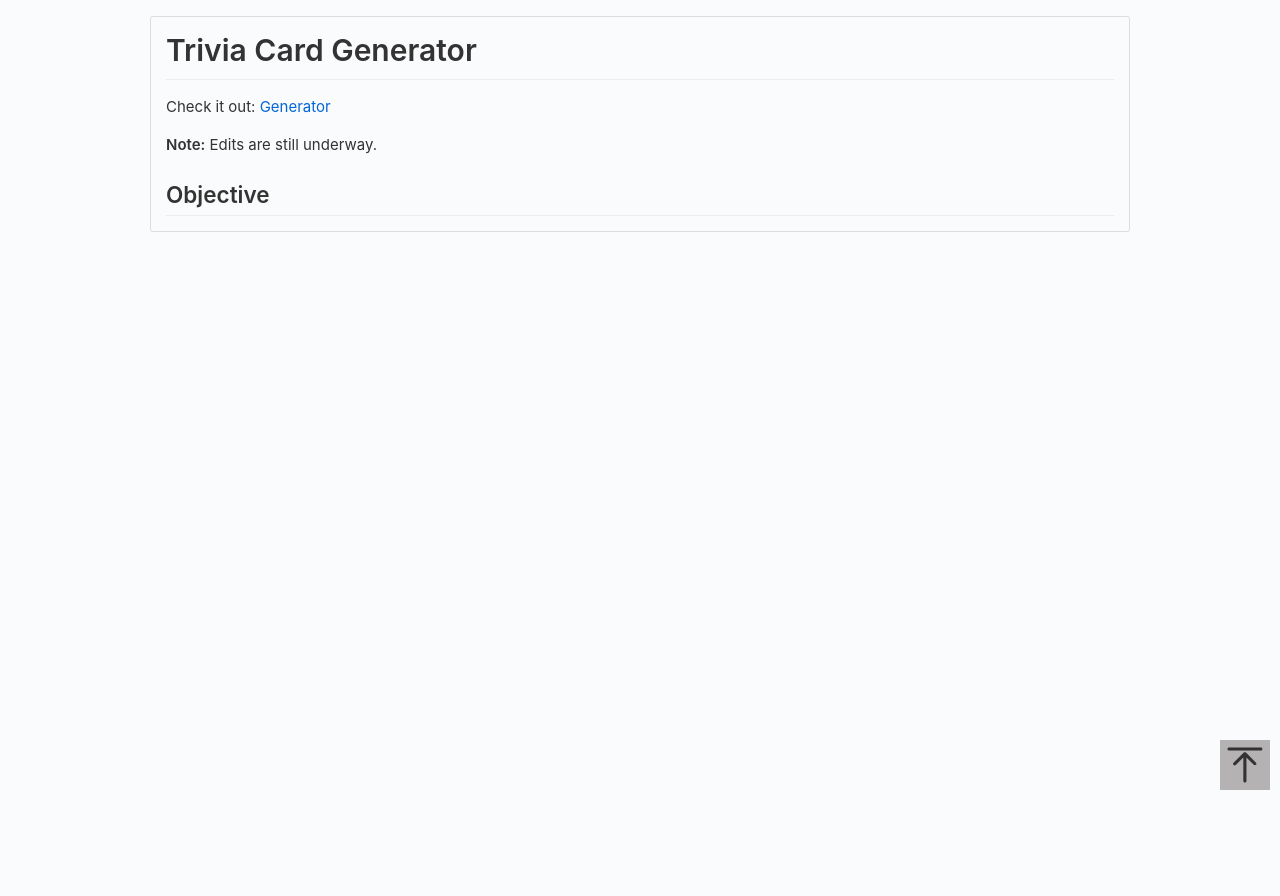
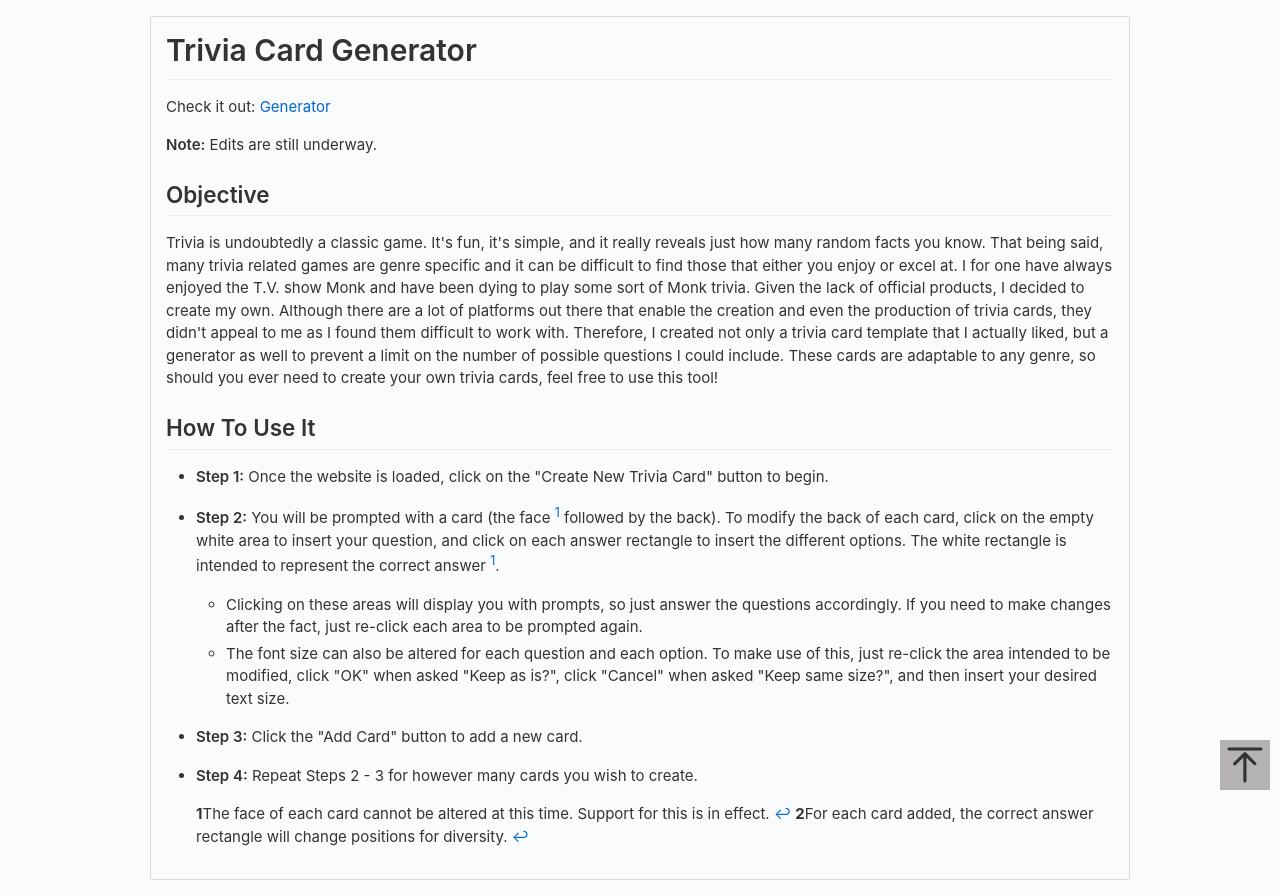
Before and after one commit to grem1ly/trivia_card_generator, a plain HTML site: page README.html in a window 1280 px wide. Before the commit the page ends 800 px from the top, so only its background shows below. Drawn offline with Linux system fonts and the light colour scheme.

Commit message:
update files

```diff
--- a/README.html
+++ b/README.html
@@ -25,6 +25,24 @@
 <p>Check it out: <a href="https://grem1ly.github.io/trivia_card_generator/">Generator</a></p>
 <p><strong>Note:</strong> Edits are still underway.</p>
 <h2 id="objective">Objective</h2>
+<p>Trivia is undoubtedly a classic game. It&apos;s fun, it&apos;s simple, and it really reveals just how many random facts you know. That being said, many trivia related games are genre specific and it can be difficult to find those that either you enjoy or excel at. I for one have always enjoyed the T.V. show Monk and have been dying to play some sort of Monk trivia. Given the lack of official products, I decided to create my own. Although there are a lot of platforms out there that enable the creation and even the production of trivia cards, they didn&apos;t appeal to me as I found them difficult to work with. Therefore, I created not only a trivia card template that I actually liked, but a generator as well to prevent a limit on the number of possible questions I could include. These cards are adaptable to any genre, so should you ever need to create your own trivia cards, feel free to use this tool!</p>
+<h2 id="how-to-use-it">How To Use It</h2>
+<ul>
+<li><p><strong>Step 1:</strong> Once the website is loaded, click on the &quot;Create New Trivia Card&quot; button to begin.</p>
+</li>
+<li><p><strong>Step 2:</strong> You will be prompted with a card (the face <sup id="ref1"><a href="#foot1">1</a></sup> followed by the back). To modify the back of each card, click on the empty white area to insert your question, and click on each answer rectangle to insert the different options. The white rectangle is intended to represent the correct answer <sup id="ref2"><a href="#foot2">1</a></sup>.</p>
+<ul>
+<li>Clicking on these areas will display you with prompts, so just answer the questions accordingly. If you need to make changes after the fact, just re-click each area to be prompted again.</li>
+<li>The font size can also be altered for each question and each option. To make use of this, just re-click the area intended to be modified, click &quot;OK&quot; when asked &quot;Keep as is?&quot;, click &quot;Cancel&quot; when asked &quot;Keep same size?&quot;, and then insert your desired text size.</li>
+</ul>
+</li>
+<li><p><strong>Step 3:</strong> Click the &quot;Add Card&quot; button to add a new card.</p>
+</li>
+<li><p><strong>Step 4:</strong> Repeat Steps 2 - 3 for however many cards you wish to create.</p>
+<p><b id="foot1">1</b>The face of each card cannot be altered at this time. Support for this is in effect. <a href="#ref1">&#x21A9;</a>
+<b id="foot2">2</b>For each card added, the correct answer rectangle will change positions for diversity. <a href="#ref2">&#x21A9;</a></p>
+</li>
+</ul>
 </article></div><div style="background-color: #b4b2b2;width: 50px;height:50px;line-height: 50px;text-align: center;position: fixed;bottom: 10px;right: 10px;padding-top:5px;" onclick="document.documentElement.scrollTop = document.body.scrollTop =0;">
   <svg t="1533629773982" class="icon" style="" viewBox="0 0 1024 1024" version="1.1" xmlns="http://www.w3.org/2000/svg" p-id="1035" xlink="http://www.w3.org/1999/xlink" width="40" height="40"><defs><style type="text/css">@font-face { font-family: uc-nexus-iconfont; src: url("chrome-extension://pogijhnlcfmcppgimcaccdkmbedjkmhi/res/font_9qmmi8b8jsxxbt9.woff") format("woff"), url("chrome-extension://pogijhnlcfmcppgimcaccdkmbedjkmhi/res/font_9qmmi8b8jsxxbt9.ttf") format("truetype"); }
   </style></defs><path d="M536.255427 195.182354c-7.804756-7.804756-17.966187-11.615549-28.311813-11.615549-9.43693 0-18.874883 3.449565-26.496467 10.163477-2.360767 1.452071-4.356214 3.267417-6.352685 5.262864L218.47792 455.611735c-15.607466 15.60542-15.607466 40.834011 0 56.43943 15.607466 15.607466 41.558511 15.607466 57.167001 0l193.46013-192.733583 0 600.526219c0 22.1423 17.787108 39.927361 39.927361 39.927361 22.140253 0 39.927361-17.785062 39.927361-39.927361L548.959773 319.317583 737.15704 508.422522c15.607466 15.607466 40.469714 15.607466 56.078203 0 15.607466-15.607466 15.425318-40.834011-0.182149-56.441477L536.255427 195.182354 536.255427 195.182354z" p-id="1036" fill="#333"/><path d="M101.784174 143.097092l816.674071 0c22.140253 0 39.925315-17.785062 39.925315-39.927361 0-22.140253-17.784038-39.925315-39.925315-39.925315L101.784174 63.244416c-22.140253 0-39.927361 17.785062-39.927361 39.925315C61.856813 125.31203 79.643921 143.097092 101.784174 143.097092L101.784174 143.097092z" p-id="1037" fill="#333"/></svg>
--- a/docs/trivia_card.css
+++ b/docs/trivia_card.css
@@ -1,3 +1,7 @@
+.new_card_button{
+	display: flex;
+}
+
 .front_template{
 	float: left;
 	display: flex;
```
Also changed, not shown: docs/index.html (+6 -5 lines), 1 other file.
